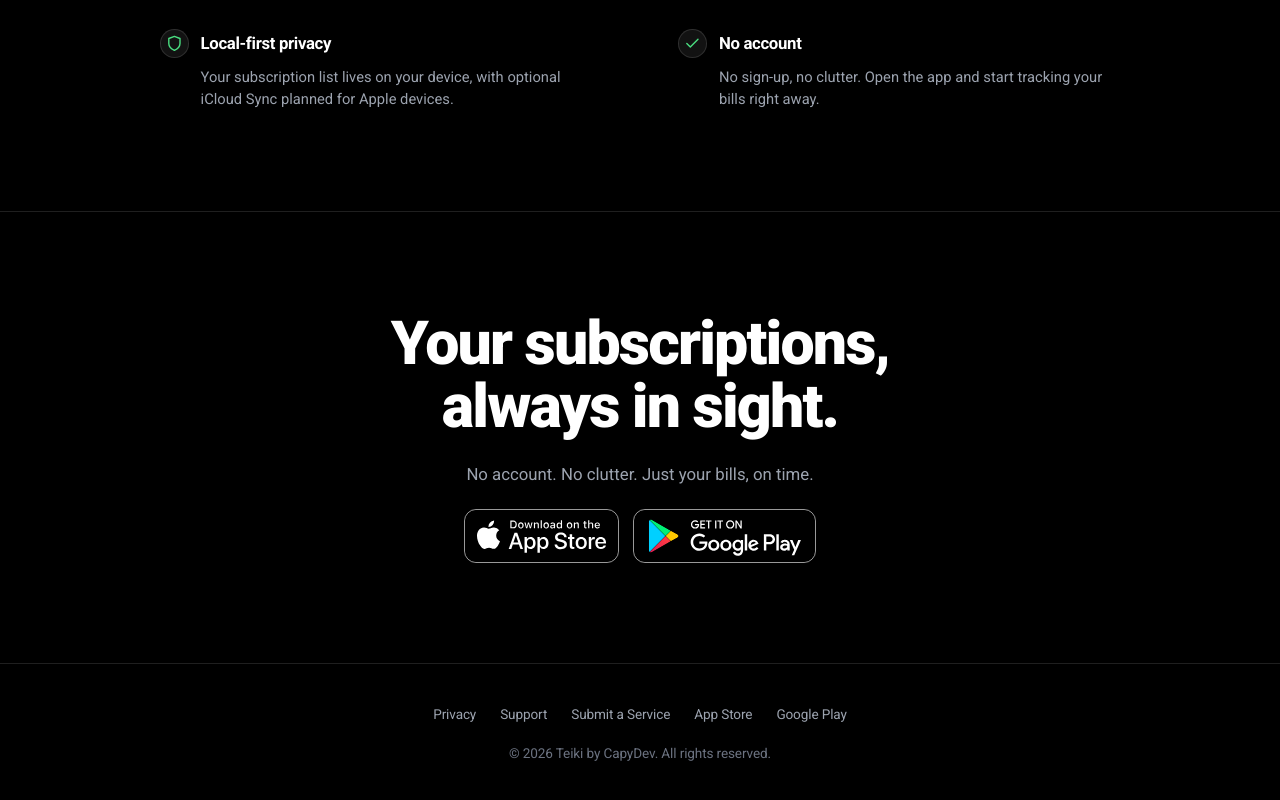
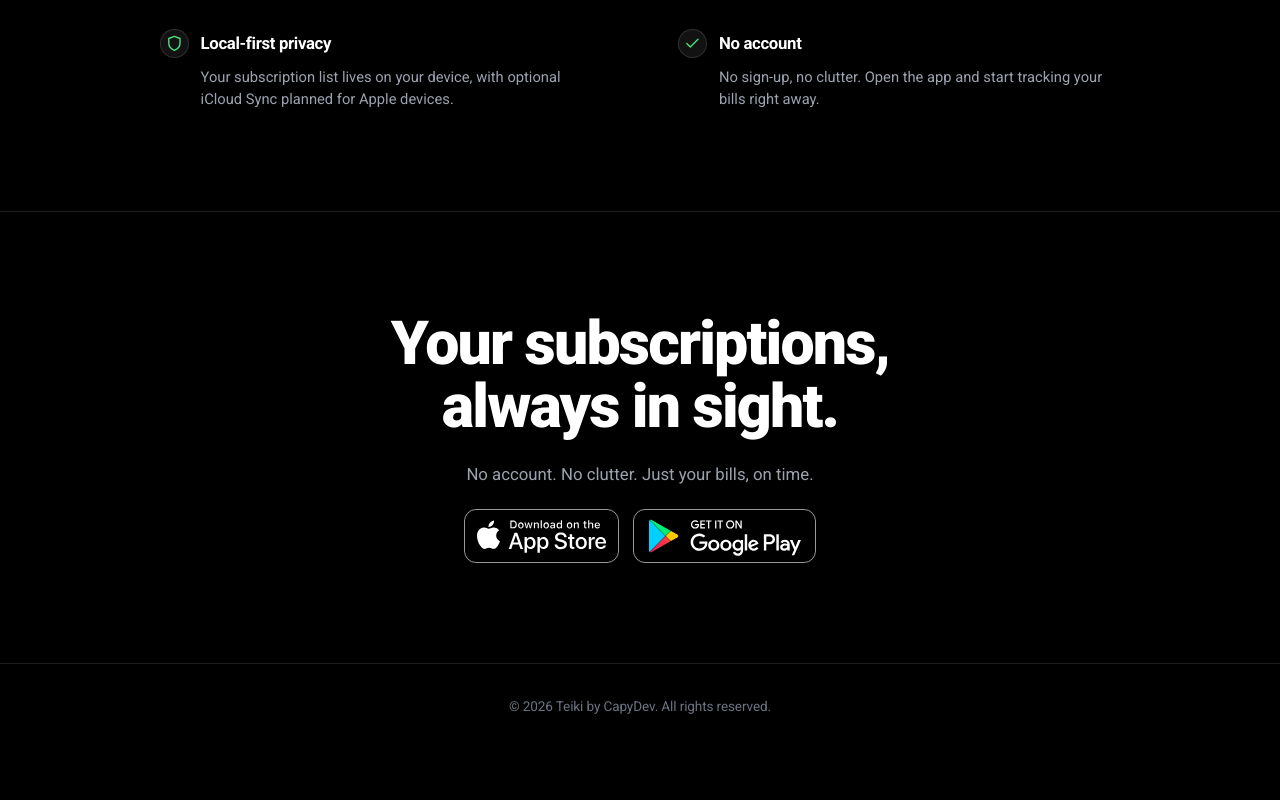
Before and after one commit to teikiapp/teiki-web, an Angular app: page / in a window 1280 px wide. Shown: the part 1890-2690 px from the top of the page. After the commit the page ends 2639 px from the top, so only its background shows below. Built offline with nearby package versions, Linux system fonts and the light colour scheme.

Commit message:
refactor: remove footer links

```diff
--- a/src/app/components/footer/footer.html
+++ b/src/app/components/footer/footer.html
@@ -1,10 +1,3 @@
 <footer class="site-footer">
-  <nav class="footer-links" aria-label="Footer">
-    <a routerLink="/privacy" routerLinkActive="active">Privacy</a>
-    <a routerLink="/support" routerLinkActive="active">Support</a>
-    <a routerLink="/submit-a-service" routerLinkActive="active">Submit a Service</a>
-    <a href="https://apps.apple.com/app/id6780547178" target="_blank" rel="noopener">App Store</a>
-    <a href="https://play.google.com/store/apps/details?id=com.capydev.teiki" target="_blank" rel="noopener">Google Play</a>
-  </nav>
   <span class="footer-copy">© 2026 Teiki by CapyDev. All rights reserved.</span>
 </footer>
--- a/src/app/components/footer/footer.ts
+++ b/src/app/components/footer/footer.ts
@@ -1,9 +1,7 @@
 import { Component } from '@angular/core';
-import { RouterLink, RouterLinkActive } from '@angular/router';
 
 @Component({
   selector: 'app-footer',
-  imports: [RouterLink, RouterLinkActive],
   templateUrl: './footer.html',
 })
 export class Footer {}
--- a/src/styles.css
+++ b/src/styles.css
@@ -671,31 +671,13 @@ h1 {
 /* ── Footer ── */
 .site-footer {
   border-top: 1px solid var(--line);
-  padding: 40px var(--gutter);
+  padding: 32px var(--gutter);
   display: flex;
   flex-direction: column;
   align-items: center;
-  gap: 18px;
   color: var(--muted);
   font-size: 0.85rem;
   letter-spacing: -0.01em;
-}
-
-.footer-links {
-  display: flex;
-  flex-wrap: wrap;
-  justify-content: center;
-  gap: 8px 24px;
-}
-
-.footer-links a {
-  color: var(--muted);
-  text-decoration: none;
-  transition: color 0.15s;
-}
-
-.footer-links a:hover {
-  color: var(--ink);
 }
 
 .footer-copy {
```
